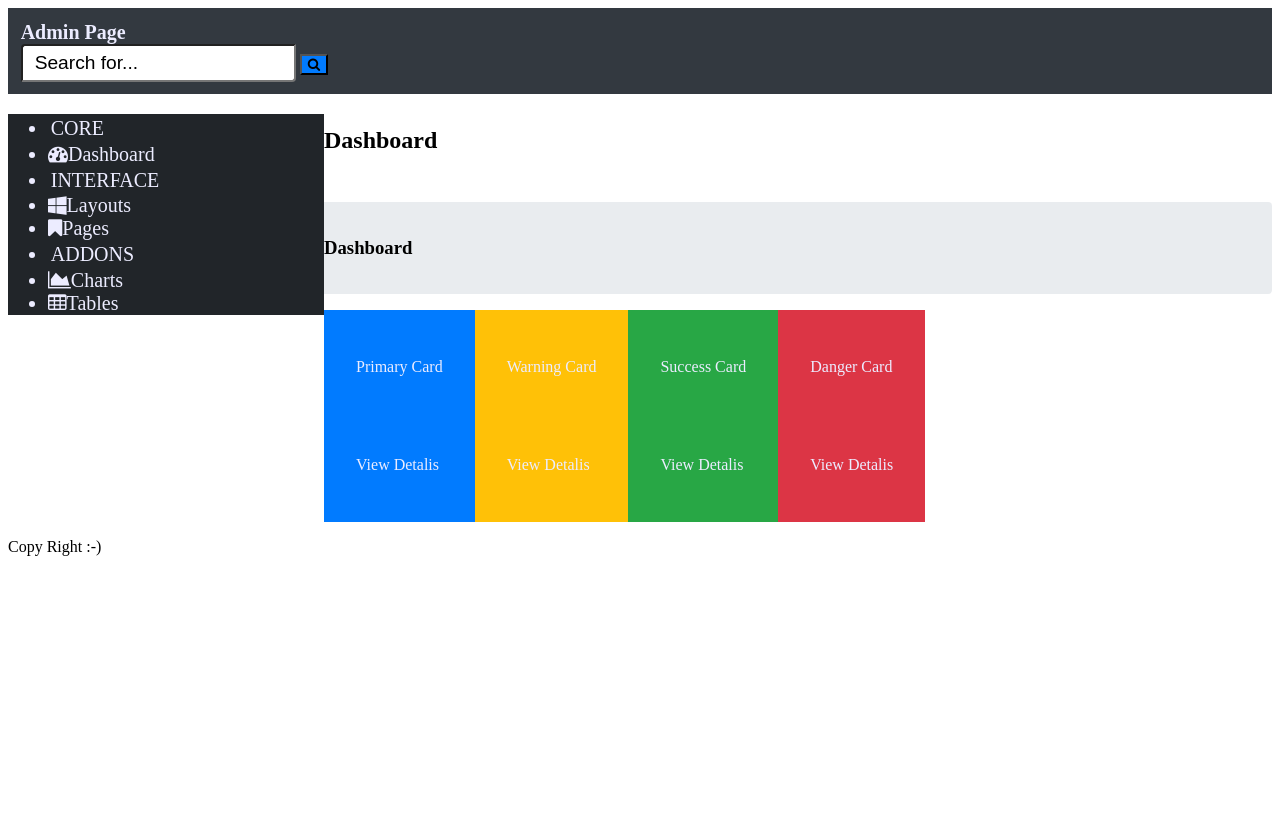
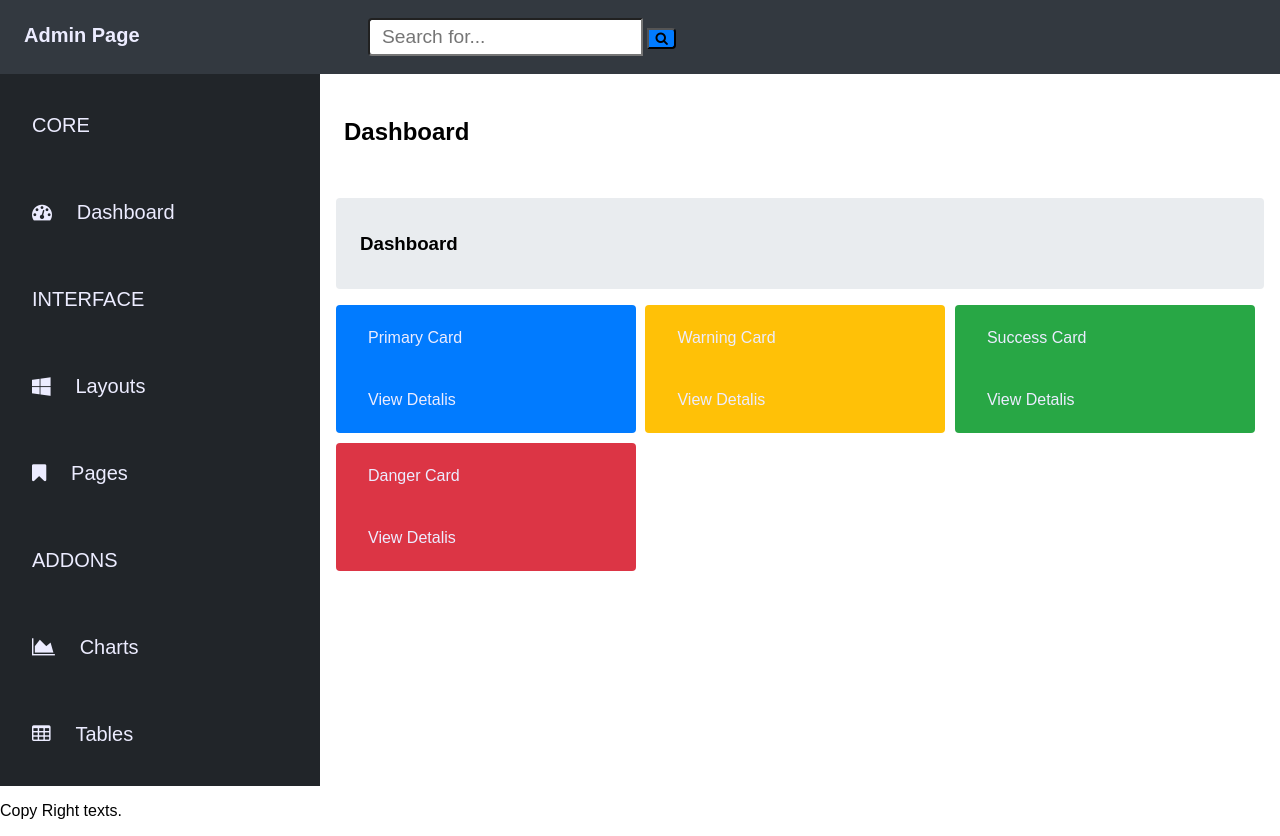
Before and after one commit to szawary/project-css3-002-admin-template, a plain HTML site: page index.html in a window 1280 px wide. Before the commit the page ends 800 px from the top, so only its background shows below. Drawn offline with Linux system fonts and the light colour scheme.

Commit message:
design igazítások

```diff
--- a/assets/css/style.css
+++ b/assets/css/style.css
@@ -1,8 +1,30 @@
-header {
-    display: block;
-    padding: 1%;
+* {
+    font-family: Arial, Helvetica, sans-serif;
 }
 
+.content__header {
+    display: block;
+    padding: 1rem;
+    margin: .5rem;
+}
+
+body {
+    margin: 0;
+}
+
+.topheader {
+    display: flex;
+    align-items: stretch;
+
+    margin: 0;
+    padding: 0;
+
+}
+.topheadertitle {
+    float: left;
+    width: 25%;
+    margin: 1.5rem;
+}
 .header--dark {
     background-color: rgb(51,57,64);
     color: rgb(236,236,266);
@@ -15,10 +37,11 @@ header {
 
 .header__search {
     display: inline;
+    margin: 1rem;
 }
 
 .search__input {
-    border-bottom-right-radius: 4px;
+    border-bottom-left-radius: 4px;
     border-top-left-radius: 4px;
     padding: .375rem .75rem;
     font-size: 1.2rem;
@@ -26,22 +49,51 @@ header {
 
 .search__btn {
     background-color: rgb(1,123,255);
+    border-bottom-right-radius: 4px;
+    border-top-right-radius: 4px;
 }
 
 aside {
     float: left;
-    width: 25%;
+    flex: 25%;
+    margin: 0;
 }
 
-content {
-    float: left;
-    width: 75%;
+li {
+    padding: 2rem;
+
+}
+
+.nav__ul {
+    list-style-type: none;
+    margin: 0;
+    padding: .5rem;
+    padding-left: 0;
+}
+
+.fa {
+    margin-right: 10%;
+}
+.content {
+    position: relative;
+    float: right;
+    flex: 75%;
+
+}
+
+.main {
+    box-sizing: border-box;
+    display: flex;
+    width: 100%;
+    margin: 0;
+    padding: 0;
 }
 
 .main__nav {
     background-color: rgb(33,37,41);
     font-size: 1.25rem;
     color: rgb(236,236,266);
+    min-width: 200px;
 }
 
 a, a:link, a:visited, a:hover, a:active {
@@ -53,55 +105,51 @@ a, a:link, a:visited, a:hover, a:active {
     background-color: rgb(233,236,239);
     border-radius: .25rem;
     padding: 1rem 1.5rem;
-    margin: 1rem 0;
+    margin: 1rem;
 }
 
 .main__cards {
     color: rgb(236,236,266);
     display: flex;
-    flex: auto auto auto;
+    flex: 0 0 auto;
     flex-direction: row;
     flex-flow: wrap;
-    margin: 0 auto;
-    position: relative;
-    max-width: 1000px;
+    margin-left: 1rem;
 }
 
 .main__card {
-    display: flex;
-    flex: auto auto auto;
-    max-width: 100%;
-    padding: 1rem;
-    margin-right: 1rem;
-    position: relative;
+    margin: 0 1% 1% 0;
+    min-width: 300px;
+    border-radius: .25rem;
 }
 
 .card__top {
-    border-top-left-radius: .25rem;
-    border-top-right-radius: .25rem;
-    transition-duration: .3s;
-    padding: 1rem;
-    margin: 1rem;
-
+    padding: .25rem 1rem;
+    margin: .25rem 1rem;
 }
 .card__bottom {
-    padding: 1rem;
-    margin: 1rem;
-    position: relative;
-    border-bottom-right-radius: .25rem;
-    border-bottom-left-radius: .25rem;
-    transition-duration: .3s;
+    padding: .25rem 1rem;
+    margin: .25rem 1rem;
 }
 
 .main__card--blue {
     background-color: rgb(1,123,255);
+    transition-duration: .3s;
 }
 .main__card--yellow {
     background-color: rgb(255,193,7);
+    transition-duration: .3s;
 }
 .main__card--green {
     background-color: rgb(40,167,69);
+    transition-duration: .3s;
 }
 .main__card--red {
     background-color: rgb(220,53,69);
+    transition-duration: .3s;
 }
+
+footer {
+    display: inline-block;
+    width: 100%;
+}
--- a/index.html
+++ b/index.html
@@ -10,18 +10,20 @@
 </head>
 
 <body>
-    <header class="header--dark">
-        <h3 class="header__title">Admin Page</h3>
-        <div class="header__search">
+    <header class="topheader, header--dark">
+        <div style="flex-grow:2" class="topheadertitle">
+            <h3 class="header__title">Admin Page</h3>
+        </div>
+        <div style="flex-grow: 10" class="header__search">
             <form action="">
                 <label for="search"></label>
-                <input class="search__input" type="text" id="search" value="Search for...">
+                <input class="search__input" type="text" id="search" placeholder="Search for...">
                 <button class="search__btn" type="submit"><i class="fa fa-search"></i></button>
             </form>
         </div>
     </header>
 
-    <main>
+    <main class="main">
         <aside class="aside">
             <nav class="main__nav">
                 <ul class="nav__ul">
@@ -44,14 +46,14 @@
         </aside>
 
         <section class="content">
-            <header>
+            <header class="content__header">
                 <h1>Dashboard</h1>
             </header>
             <div class="main__breadcrumb">
                 <h3>Dashboard</h4>
             </div>
             <div class="main__cards">
-                <div class="main__card, main__card--blue">
+                <div class="main__card main__card--blue">
                     <div class="card__top">
                         <p>Primary Card</p>
                     </div>
@@ -59,7 +61,7 @@
                         <p>View Detalis</p>
                     </div>
                 </div>
-                <div class="main__card, main__card--yellow">
+                <div class="main__card main__card--yellow">
                     <div class="card__top">
                         <p>Warning Card</p>
                     </div>
@@ -67,7 +69,7 @@
                         <p>View Detalis</p>
                     </div>
                 </div>
-                <div class="main__card, main__card--green">
+                <div class="main__card main__card--green">
                     <div class="card__top">
                         <p>Success Card</p>
                     </div>
@@ -75,7 +77,7 @@
                         <p>View Detalis</p>
                     </div>
                 </div>
-                <div class="main__card, main__card--red">
+                <div class="main__card main__card--red">
                     <div class="card__top">
                         <p>Danger Card</p>
                     </div>
@@ -83,13 +85,11 @@
                         <p>View Detalis</p>
                     </div>
                 </div>
-
-
             </div>
         </section>
     </main>
     <footer>
-        <p>Copy Right :-)</p>
+        <p>Copy Right texts.</p>
     </footer>
 </body>
 
```
